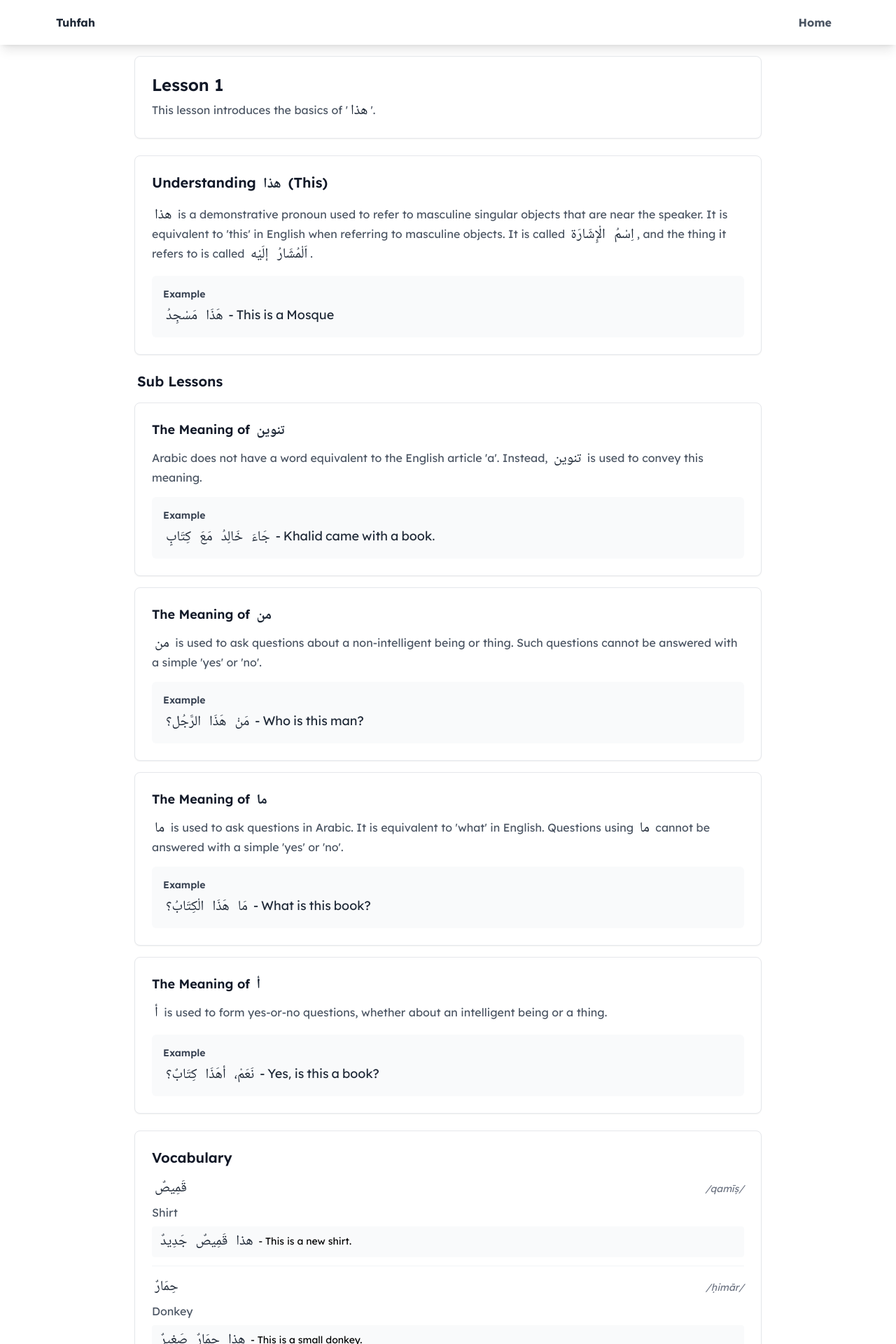
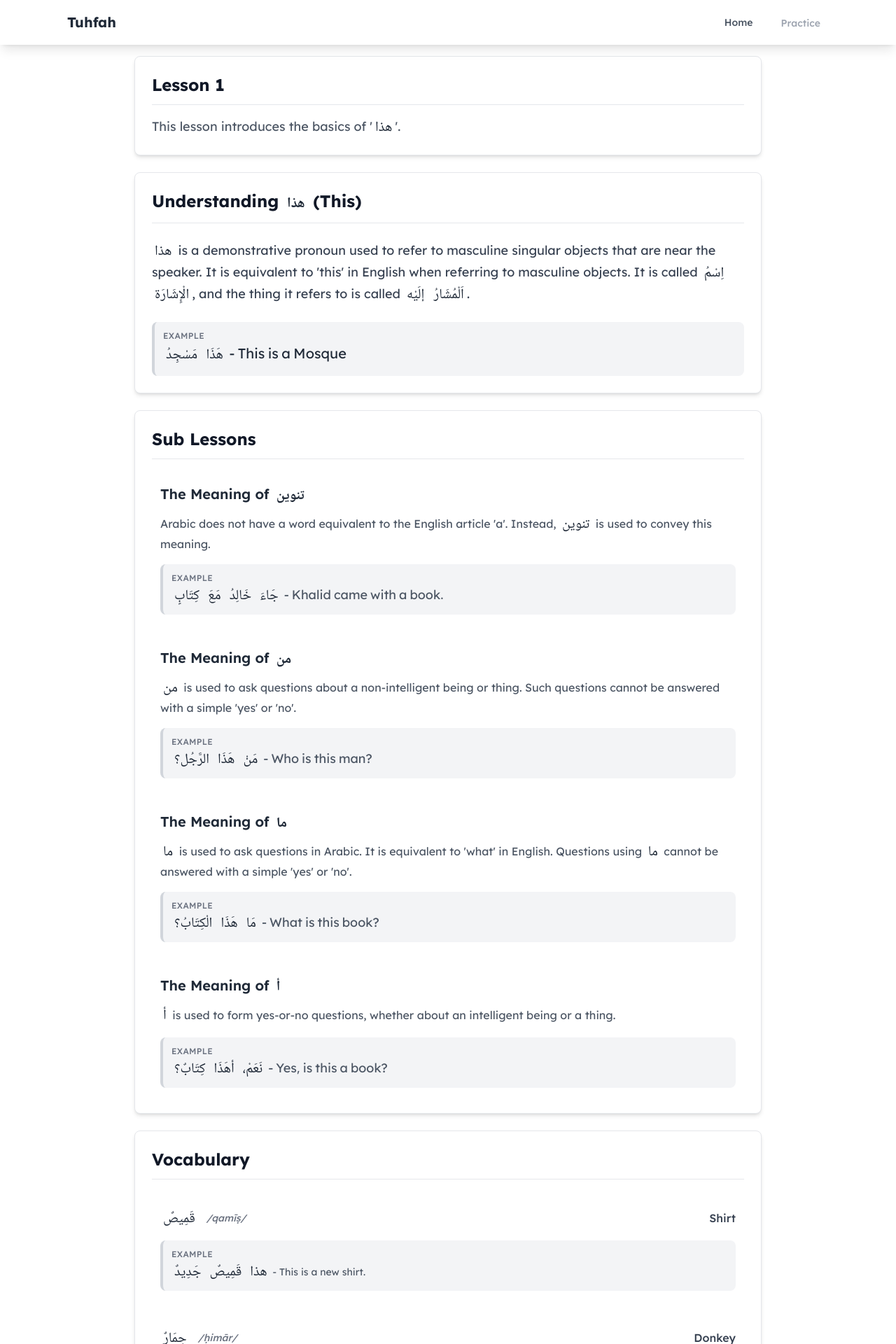
Before and after one commit to UzairMoh/tuhfah, a React (Vite) app in the folder site/: page /lesson/1 in a window 1280 px wide. Shown: the top 1920 px of the page at 70% size. Built offline with nearby package versions, Linux system fonts and the light colour scheme.

Commit message:
Improved design a little bit

```diff
--- a/site/src/components/common/Footer.tsx
+++ b/site/src/components/common/Footer.tsx
@@ -1,11 +1,11 @@
-import { FC } from 'react';
+import {FC} from 'react';
 
 const Footer: FC = () => {
     return (
         <footer className="bg-white shadow-lg mt-auto">
             <div className="max-w-6xl mx-auto px-4 py-4">
                 <p className="text-center text-gray-600 font-bold">
-                    Created by Tuhfah Team
+                    Created by Tuhfah's Team
                 </p>
             </div>
         </footer>
--- a/site/src/components/common/Navbar.tsx
+++ b/site/src/components/common/Navbar.tsx
@@ -1,24 +1,123 @@
-import { FC } from 'react';
-import { Link } from 'react-router-dom';
+import {Component, useState} from 'react';
+import {Link} from 'react-router-dom';
+import {Menu, X} from 'lucide-react';
 
-const Navbar: FC = () => {
+const Navbar = () => {
+    const [isOpen, setIsOpen] = useState(false);
+
+    const navItems = [
+        {
+            name: 'Home',
+            path: '/',
+            disabled: false
+        },
+        {
+            name: 'Practice',
+            path: '/practice',
+            disabled: true
+        },
+    ];
+
+    class NavLink extends Component<{ item: any }> {
+        render() {
+            let {item} = this.props;
+            if (item.disabled) {
+                return (
+                    <div className="relative group">
+                    <span className="text-gray-400 cursor-not-allowed px-3 py-2 rounded-md text-sm font-medium">
+                        {item.name}
+                    </span>
+                        <div
+                            className="absolute left-1/2 -translate-x-1/2 -bottom-12 hidden group-hover:block bg-gray-800 text-white text-xs py-1 px-2 rounded whitespace-nowrap">
+                            Coming Soon
+                            <div
+                                className="absolute -top-1 left-1/2 -translate-x-1/2 w-2 h-2 bg-gray-800 rotate-45"></div>
+                        </div>
+                    </div>
+                );
+            }
+
+            return (
+                <Link
+                    to={item.path}
+                    className="text-gray-600 hover:text-gray-900 hover:bg-gray-100 px-3 py-2 rounded-md text-sm font-medium transition-colors duration-200"
+                >
+                    {item.name}
+                </Link>
+            );
+        }
+    }
+
+    class MobileNavLink extends Component<{ item: any, onClick: any }> {
+        render() {
+            let {item, onClick} = this.props;
+            if (item.disabled) {
+                return (
+                    <div className="relative group">
+                    <span className="block text-gray-400 cursor-not-allowed px-3 py-2 rounded-md text-base font-medium">
+                        {item.name}
+                        <span className="ml-2 text-xs text-gray-400">(Coming Soon)</span>
+                    </span>
+                    </div>
+                );
+            }
+
+            return (
+                <Link
+                    to={item.path}
+                    onClick={onClick}
+                    className="block text-gray-600 hover:text-gray-900 hover:bg-gray-100 px-3 py-2 rounded-md text-base font-medium transition-colors duration-200"
+                >
+                    {item.name}
+                </Link>
+            );
+        }
+    }
+
     return (
-        <nav className="bg-white shadow-lg">
-            <div className="max-w-6xl mx-auto px-4">
+        <nav className="bg-white shadow-lg sticky top-0 z-50">
+            <div className="max-w-6xl mx-auto px-4 sm:px-6 lg:px-8">
                 <div className="flex justify-between items-center h-16">
-                    <div>
-                        <Link to="/" className="text-gray-800 hover:text-gray-600 font-bold">
+                    <div className="flex-shrink-0">
+                        <Link
+                            to="/"
+                            className="text-xl font-bold text-gray-800 hover:text-gray-600 transition-colors duration-200"
+                        >
                             Tuhfah
                         </Link>
                     </div>
-                    <div>
-                        <Link
-                            to="/"
-                            className="text-gray-600 hover:text-gray-900 px-3 py-2 rounded-md font-bold"
+
+                    <div className="hidden md:flex items-center space-x-4">
+                        {navItems.map((item) => (
+                            <NavLink key={item.name} item={item}/>
+                        ))}
+                    </div>
+
+                    <div className="md:hidden">
+                        <button
+                            onClick={() => setIsOpen(!isOpen)}
+                            className="inline-flex items-center justify-center p-2 rounded-md text-gray-600 hover:text-gray-900 hover:bg-gray-100 focus:outline-none focus:ring-2 focus:ring-inset focus:ring-gray-500 transition-colors duration-200"
                         >
-                            Home
-                        </Link>
+                            <span className="sr-only">Open main menu</span>
+                            {isOpen ? (
+                                <X className="block h-6 w-6"/>
+                            ) : (
+                                <Menu className="block h-6 w-6"/>
+                            )}
+                        </button>
                     </div>
+                </div>
+            </div>
+
+            <div className={`md:hidden ${isOpen ? 'block' : 'hidden'}`}>
+                <div className="px-2 pt-2 pb-3 space-y-1 bg-white border-t">
+                    {navItems.map((item) => (
+                        <MobileNavLink
+                            key={item.name}
+                            item={item}
+                            onClick={() => setIsOpen(false)}
+                        />
+                    ))}
                 </div>
             </div>
         </nav>
--- a/site/src/components/home/Card.tsx
+++ b/site/src/components/home/Card.tsx
@@ -1,6 +1,6 @@
-import React, { useState, useEffect } from 'react';
-import { Info, X } from 'lucide-react';
-import { Link } from 'react-router-dom';
+import React, {useEffect, useState} from 'react';
+import {Info, X} from 'lucide-react';
+import {Link} from 'react-router-dom';
 
 interface InfoCardProps {
     id: number;
@@ -9,6 +9,42 @@ interface InfoCardProps {
     infoText: string;
     className?: string;
 }
+
+const Tooltip: React.FC<{ content: string; formatText: (text: string) => React.ReactNode }> = ({
+                                                                                                   content,
+                                                                                                   formatText
+                                                                                               }) => (
+    <div className="absolute right-0 mt-2 w-64 p-3 bg-gray-900 text-white text-sm rounded-lg shadow-lg z-10">
+        {formatText(content)}
+        <div className="absolute -top-1 right-2 w-2 h-2 bg-gray-900 rotate-45"/>
+    </div>
+);
+
+const InfoModal: React.FC<{
+    title: string;
+    content: string;
+    onClose: () => void;
+    formatText: (text: string) => React.ReactNode;
+}> = ({title, content, onClose, formatText}) => (
+    <div
+        className="fixed inset-0 bg-black bg-opacity-50 flex items-center justify-center z-50 p-4"
+        onClick={onClose}
+    >
+        <div
+            className="bg-white rounded-lg p-6 max-w-sm w-full relative"
+            onClick={(e) => e.stopPropagation()}
+        >
+            <button
+                className="absolute top-3 right-3 hover:bg-gray-100 p-1 rounded-full transition-colors duration-200"
+                onClick={onClose}
+            >
+                <X className="h-5 w-5 text-gray-400"/>
+            </button>
+            <h3 className="text-lg font-semibold mb-3 pr-8">{formatText(title)}</h3>
+            <p className="text-gray-600 leading-relaxed">{formatText(content)}</p>
+        </div>
+    </div>
+);
 
 const Card: React.FC<InfoCardProps> = ({
                                            id,
@@ -32,13 +68,6 @@ const Card: React.FC<InfoCardProps> = ({
         return () => window.removeEventListener('resize', checkMobile);
     }, []);
 
-    const handleInfoClick = (e: React.MouseEvent) => {
-        e.preventDefault();
-        if (isMobile) {
-            setShowModal(true);
-        }
-    };
-
     const formatText = (text: string) => {
         const arabicRegex = /[\u0600-\u06FF\u0750-\u077F\u08A0-\u08FF\uFB50-\uFDFF\uFE70-\uFEFF]+/g;
 
@@ -61,74 +90,67 @@ const Card: React.FC<InfoCardProps> = ({
         });
     };
 
-    const Modal = () => (
-        <div
-            className="fixed inset-0 bg-black bg-opacity-50 flex items-center justify-center z-50 p-4"
-            onClick={(e) => {
-                e.preventDefault();
-                setShowModal(false);
-            }}
-        >
-            <div
-                className="bg-white rounded-lg p-6 max-w-sm w-full relative"
-                onClick={(e) => e.stopPropagation()}
-            >
-                <button
-                    className="absolute top-2 right-2"
-                    onClick={(e) => {
-                        e.preventDefault();
-                        setShowModal(false);
-                    }}
-                >
-                    <X className="h-6 w-6 text-gray-400" />
-                </button>
-                <h3 className="text-lg font-semibold mb-2">{title}</h3>
-                <p className="text-gray-600">{formatText(infoText)}</p>
-            </div>
-        </div>
-    );
+    const handleInfoClick = (e: React.MouseEvent) => {
+        e.preventDefault();
+        if (isMobile) {
+            setShowModal(true);
+        }
+    };
 
     return (
         <>
             <Link to={`/lesson/${id}`}>
                 <div
                     className={`
+                        group
                         relative
-                        p-6
+                        p-4 md:p-6
                         rounded-lg
                         border
                         border-gray-200
                         shadow-sm
                         hover:shadow-md
-                        transition-shadow
-                        duration-300
+                        hover:border-gray-300
+                        transition-all
+                        duration-200
                         cursor-pointer
                         bg-white
                         ${className}
                     `}
                 >
                     <div
-                        className="absolute top-2 right-2"
+                        className="absolute top-3 right-3 md:top-4 md:right-4"
                         onClick={handleInfoClick}
                         onMouseEnter={() => !isMobile && setShowTooltip(true)}
                         onMouseLeave={() => !isMobile && setShowTooltip(false)}
                     >
-                        <Info className="h-5 w-5 text-gray-400 hover:text-gray-600" />
+                        <Info
+                            className="h-5 w-5 text-gray-400 group-hover:text-gray-600 transition-colors duration-200"/>
 
                         {!isMobile && showTooltip && (
-                            <div className="absolute right-0 mt-2 w-64 p-2 bg-gray-900 text-white text-sm rounded-md shadow-lg z-10">
-                                {formatText(infoText)}
-                                <div className="absolute -top-1 right-2 w-2 h-2 bg-gray-900 rotate-45" />
-                            </div>
+                            <Tooltip content={infoText} formatText={formatText}/>
                         )}
                     </div>
 
-                    <h3 className="text-lg font-semibold text-gray-900 mb-2">{formatText(title)}</h3>
-                    <p className="text-gray-600">{formatText(description)}</p>
+                    <div className="pr-8">
+                        <h3 className="text-lg font-semibold text-gray-900 mb-2">
+                            {formatText(title)}
+                        </h3>
+                        <p className="text-gray-600 leading-relaxed">
+                            {formatText(description)}
+                        </p>
+                    </div>
                 </div>
             </Link>
 
-            {showModal && <Modal />}
+            {showModal && (
+                <InfoModal
+                    title={title}
+                    content={infoText}
+                    onClose={() => setShowModal(false)}
+                    formatText={formatText}
+                />
+            )}
         </>
     );
 };
--- a/site/src/components/lesson/MainLessonSection.tsx
+++ b/site/src/components/lesson/MainLessonSection.tsx
@@ -6,35 +6,42 @@ export interface MainLessonSectionProps {
 }
 
 export const MainLessonSection = ({lesson}: MainLessonSectionProps) => (
-    <>
-        <div className="bg-white rounded-lg border border-gray-200 shadow-sm p-6">
-            <h1 className="text-2xl font-semibold text-gray-900 mb-2">
+    <div className="space-y-6">
+        <div
+            className="bg-white rounded-lg border border-gray-200 shadow-md p-4 md:p-6 transition-all duration-200 hover:bg-gray-50">
+            <h1 className="text-2xl font-bold text-gray-900 mb-4 pb-3 border-b">
                 {formatText(lesson.title)}
             </h1>
-            <p className="text-gray-600">
+            <p className="text-gray-600 text-lg leading-relaxed">
                 {formatText(lesson.description)}
             </p>
         </div>
 
-        <div className="bg-white rounded-lg border border-gray-200 shadow-sm p-6">
-            <h2 className="text-xl font-semibold text-gray-900 mb-4">
+        <div
+            className="bg-white rounded-lg border border-gray-200 shadow-md p-4 md:p-6 transition-all duration-200 hover:bg-gray-50">
+            <h2 className="text-2xl font-bold text-gray-900 mb-6 pb-3 border-b">
                 {formatText(lesson.mainLesson.title)}
             </h2>
-            <div className="prose max-w-none">
-                <p className="text-gray-600 mb-4">
+            <div className="prose max-w-none space-y-6">
+                <div className="text-gray-700 text-lg leading-relaxed">
                     {formatText(lesson.mainLesson.content)}
-                </p>
+                </div>
+
                 {lesson.mainLesson.example && (
-                    <div className="bg-gray-50 rounded-md p-4 mt-4">
-                        <h3 className="text-sm font-semibold text-gray-700 mb-2">
-                            Example
-                        </h3>
-                        <p className="font-arabic text-lg text-gray-800">
-                            {formatText(lesson.mainLesson.example)}
-                        </p>
+                    <div className="mt-6 relative">
+                        <div className="bg-gray-100 p-3 rounded-lg border-l-4 border-gray-300">
+                            <div className="text-xs text-gray-500 mb-1 uppercase tracking-wide font-medium">
+                                Example
+                            </div>
+                            <div className="font-arabic text-xl text-gray-800 leading-relaxed">
+                                {formatText(lesson.mainLesson.example)}
+                            </div>
+                        </div>
                     </div>
                 )}
             </div>
         </div>
-    </>
+    </div>
 );
+
+export default MainLessonSection;
--- a/site/src/components/lesson/SubLessonSection.tsx
+++ b/site/src/components/lesson/SubLessonSection.tsx
@@ -6,34 +6,42 @@ export interface SubLessonSectionProps {
 }
 
 export const SubLessonSection = ({subLessons}: SubLessonSectionProps) => (
-    <div className="space-y-4">
-        <h2 className="text-xl font-semibold text-gray-900 px-1">
+    <div className="bg-white rounded-lg border border-gray-200 shadow-md p-4 md:p-6">
+        <h2 className="text-2xl font-bold text-gray-900 mb-6 border-b pb-3">
             Sub Lessons
         </h2>
+        <div className="space-y-6">
             {subLessons.map((subLesson: SubLesson) => (
                 <div
                     key={subLesson.id}
-                className="bg-white rounded-lg border border-gray-200 shadow-sm p-6"
+                    className="group transition-all duration-200 hover:bg-gray-50 rounded-lg p-3"
                 >
-                <h3 className="text-lg font-semibold text-gray-900 mb-3">
+                    <h3 className="text-xl font-semibold text-gray-800 mb-3">
                         {formatText(subLesson.title)}
                     </h3>
                     <div className="prose max-w-none">
-                    <p className="text-gray-600 mb-4">
+                        <div className="text-gray-600 leading-relaxed">
                             {formatText(subLesson.content)}
-                    </p>
+                        </div>
+
                         {subLesson.example && (
-                        <div className="bg-gray-50 rounded-md p-4 mt-4">
-                            <h4 className="text-sm font-semibold text-gray-700 mb-2">
+                            <div className="mt-4 relative">
+                                <div
+                                    className="text-sm text-gray-600 bg-gray-100 p-3 rounded-lg border-l-4 border-gray-300">
+                                    <div className="text-xs text-gray-500 mb-1 uppercase tracking-wide font-medium">
                                         Example
-                            </h4>
-                            <p className="font-arabic text-lg text-gray-800">
+                                    </div>
+                                    <div className="font-arabic text-lg">
                                         {formatText(subLesson.example)}
-                            </p>
+                                    </div>
+                                </div>
                             </div>
                         )}
                     </div>
                 </div>
             ))}
         </div>
+    </div>
 );
+
+export default SubLessonSection;
--- a/site/src/components/lesson/VocabularySection.tsx
+++ b/site/src/components/lesson/VocabularySection.tsx
@@ -6,30 +6,40 @@ export interface VocabularySectionProps {
 }
 
 export const VocabularySection = ({vocabulary}: VocabularySectionProps) => (
-    <div className="bg-white rounded-lg border border-gray-200 shadow-sm p-6">
-        <h2 className="text-xl font-semibold text-gray-900 mb-4">
+    <div className="bg-white rounded-lg border border-gray-200 shadow-md p-4 md:p-6">
+        <h2 className="text-2xl font-bold text-gray-900 mb-6 border-b pb-3">
             Vocabulary
         </h2>
-        <div className="grid gap-4">
+        <div className="space-y-6">
             {vocabulary.map((item) => (
                 <div
                     key={item.id}
-                    className="border-b border-gray-100 last:border-0 pb-3 last:pb-0"
+                    className="group transition-all duration-200 hover:bg-gray-50 rounded-lg p-3"
                 >
-                    <div className="flex items-center justify-between mb-2">
-                        <span className="font-arabic text-xl text-gray-800">
+                    <div className="flex flex-col md:flex-row md:items-center md:justify-between gap-2 mb-3">
+                        <div className="flex items-center gap-3">
+                            <span className="font-arabic text-2xl text-gray-800 leading-relaxed">
                                 {formatText(item.word)}
                             </span>
                             {item.pronunciation && (
-                            <span className="text-sm text-gray-500 italic">
+                                <span className="text-sm text-gray-500 italic font-medium">
                                     /{item.pronunciation}/
                                 </span>
                             )}
                         </div>
-                    <div className="text-gray-600">{item.meaning}</div>
+                        <div className="text-base font-medium text-gray-700">
+                            {item.meaning}
+                        </div>
+                    </div>
                     {item.example && (
-                        <div className="mt-2 text-sm bg-gray-50 p-2 rounded">
+                        <div className="mt-3 relative">
+                            <div
+                                className="text-sm text-gray-600 bg-gray-100 p-3 rounded-lg border-l-4 border-gray-300">
+                                <div className="text-xs text-gray-500 mb-1 uppercase tracking-wide font-medium">
+                                    Example
+                                </div>
                                 {formatText(item.example)}
+                            </div>
                         </div>
                     )}
                 </div>
@@ -37,3 +47,5 @@ export const VocabularySection = ({vocabulary}: VocabularySectionProps) => (
         </div>
     </div>
 );
+
+export default VocabularySection;
--- a/site/src/data/lessons.ts
+++ b/site/src/data/lessons.ts
@@ -238,5 +238,55 @@ export const lessons: Lesson[] = [
                 example: "هذا كِتَابٌ مُفِيدٌ - This is a useful book."
             }
         ]
+    },
+    {
+        id: 2,
+        title: "Lesson 2",
+        description: "This lesson introduces the basics of 'ذَلِكَ'.",
+        infoText: "Learn about demonstrative pronouns in Arabic.",
+        to: "/lesson-2",
+        mainLesson: {
+            title: "Understanding ذَلِكَ (That)",
+            content: "ذَلِكَ is a demonstrative pronoun used to refer to masculine singular objects that are away from the speaker. It is equivalent to 'that' in English when referring to masculine objects. It is called اِسْمُ الْإِشَارَة, and the thing it refers to is called اَلْمُشَارُ إلَيْه.",
+            example: "ذَلِكَ مَسْجِدٌُ\n - That is a Mosque"
+        },
+        subLessons: [
+            {
+                id: 1,
+                title: "The Meaning of و",
+                content: "و is used to connect two nouns or pronouns. It is equivalent to 'and' in English. و is written close to the next word without a gap.",
+                example: "جَاءَ سَعِيْدٌ وَفَارُوْقٌ \n - Saeed and Farooq came"
+            },
+        ],
+        vocabulary: [
+            {
+                id: 1,
+                word: "لَبَنٌ",
+                pronunciation: "laban",
+                meaning: "Milk",
+                example: "هذا لَبَنٌ طَازِجٌ - This is fresh milk."
+            },
+            {
+                id: 2,
+                word: "سُكَّرٌ",
+                pronunciation: "sukkar",
+                meaning: "Sugar",
+                example: "هذا سُكَّرٌ حُلْوٌ - This is sweet sugar."
+            },
+            {
+                id: 3,
+                word: "إمَامٌ",
+                pronunciation: "imām",
+                meaning: "Imam",
+                example: "هذا إمَامٌ صَالِحٌ - This is a righteous imam."
+            },
+            {
+                id: 4,
+                word: "حَجَرٌ",
+                pronunciation: "ḥajar",
+                meaning: "Stone",
+                example: "هذا حَجَرٌ كَبِيرٌ - This is a big stone."
+            }
+        ]
     }
 ];
```
Lines whose indentation alone changed are shown as unchanged.
